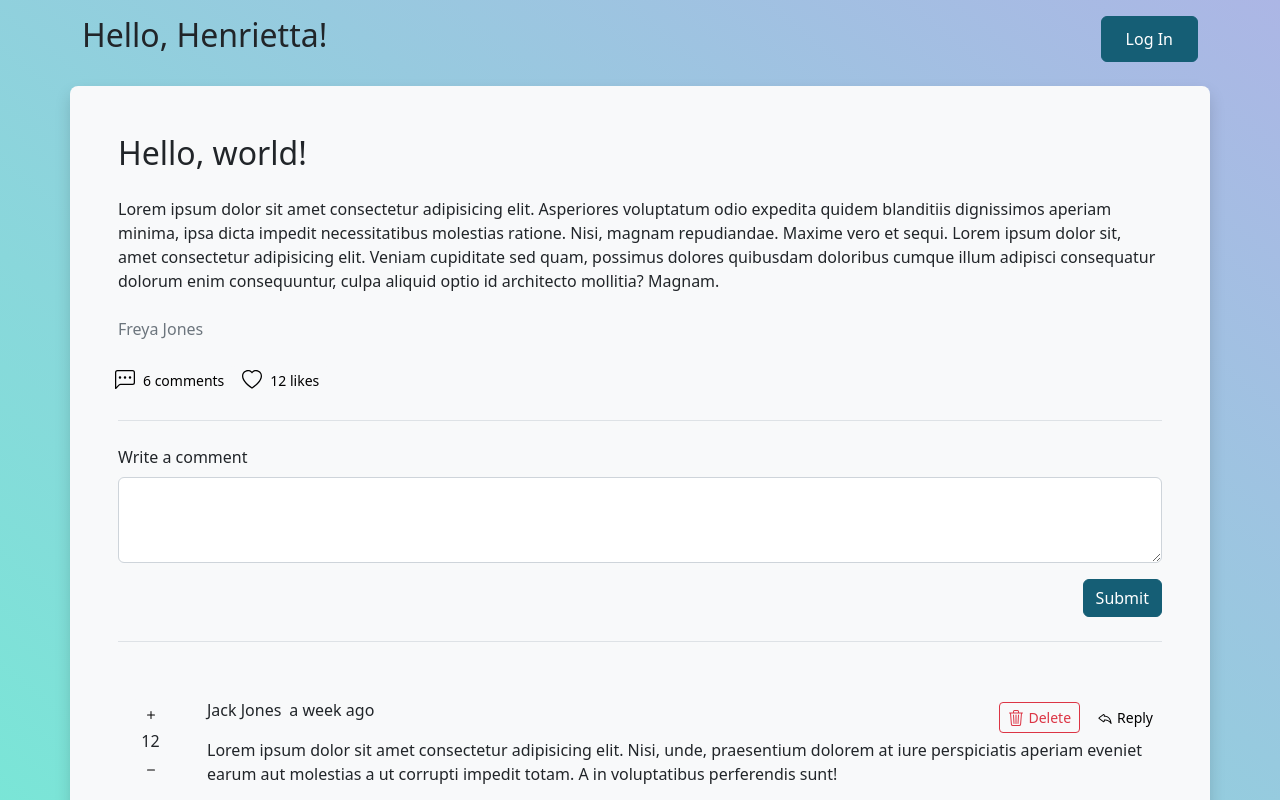
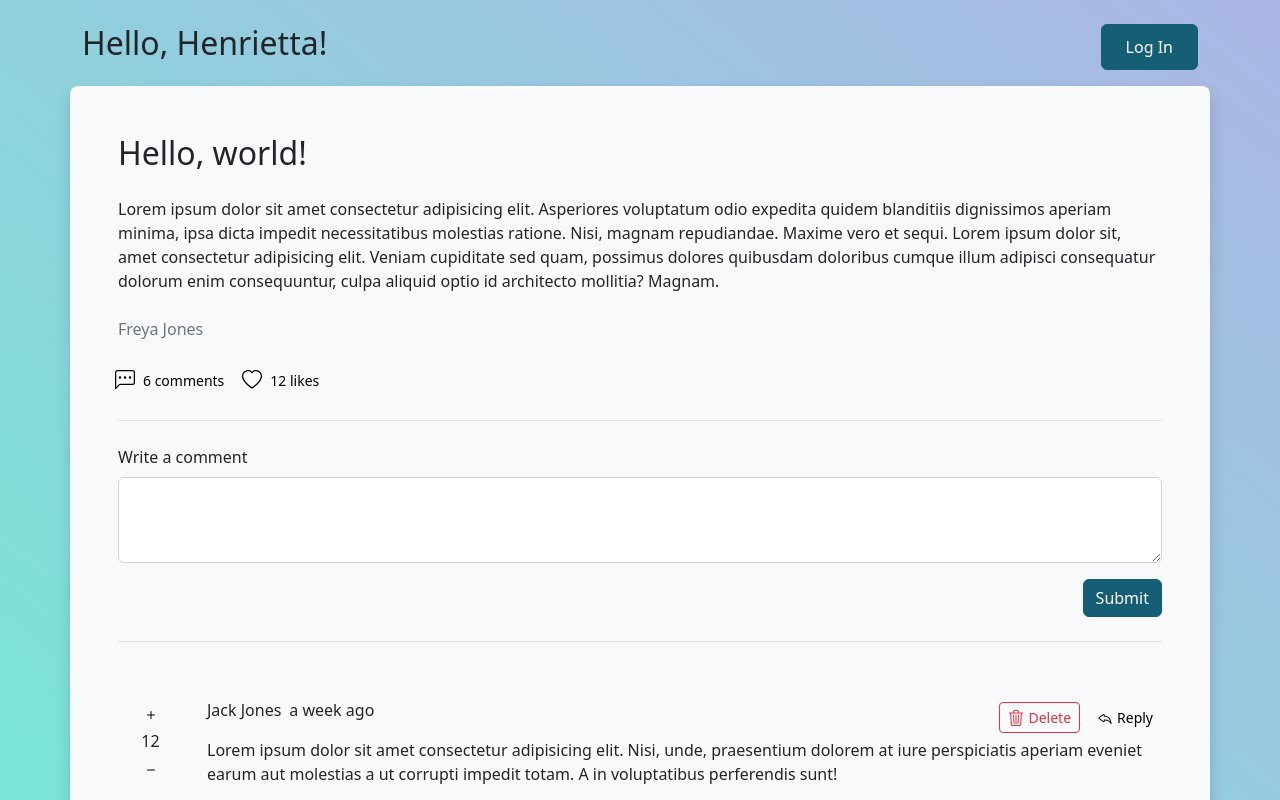
Before and after one commit to Horvathhenrietta/comments-and-login, a website built with Parcel: page src/index.html in a window 1280 px wide. Shown: the top 800 px of the page. Built offline with nearby package versions, Linux system fonts and the light colour scheme.

Commit message:
Committed small changes in html

```diff
--- a/src/index.html
+++ b/src/index.html
@@ -11,7 +11,7 @@
   <body class="bg-main">
 
 
-    <nav class="d-flex justify-content-between py-3 container">
+    <nav class="d-flex justify-content-between pt-4 container">
       <h2 class="nav-welcome-message">Hello, Henrietta!</h2>
       <button class="btn btn-primary px-4" data-bs-toggle="modal" data-bs-target="#login-modal">Log In</button>
     </nav>
@@ -47,10 +47,7 @@
   </div>
 </div>
 
-
-
-
-    <main class="py-2">
+    <main class="py-3">
       <div class="container bg-light p-5 rounded-3 shadow">
         <div class="post">
           <h2 class="post-title mb-4">Hello, world!</h2>
```
